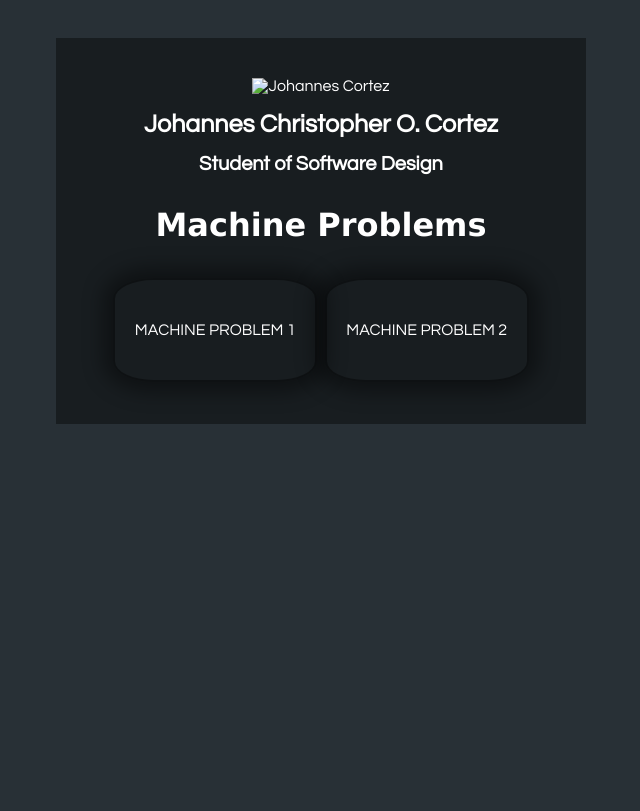
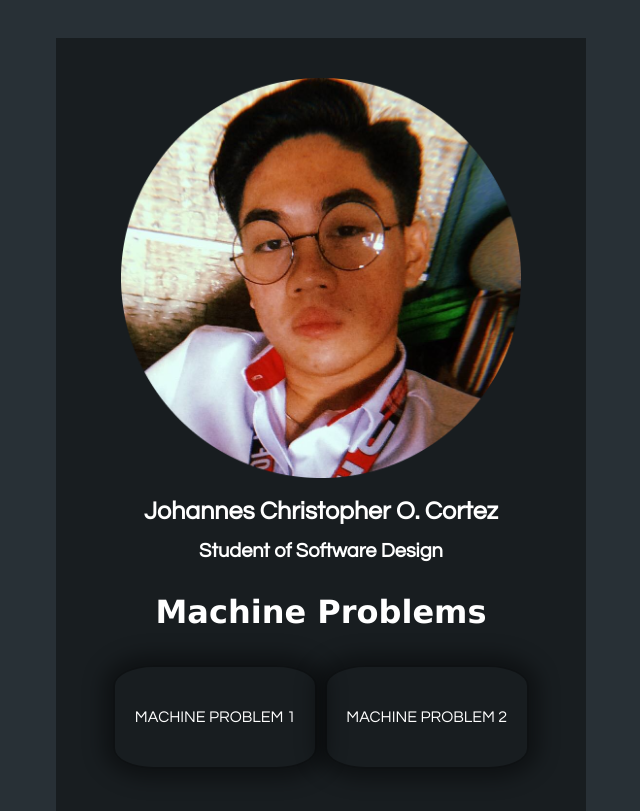
Before and after one commit to jcorteeeeez/cortezncp3106, a plain HTML site: page index.html in a window 1280 px wide. Shown: the whole page, without its empty margins (319-959 px from the left). Drawn offline with Linux system fonts and the light colour scheme.

Commit message:
Update index.html
Updated the picture

```diff
--- a/index.html
+++ b/index.html
@@ -14,7 +14,7 @@
 
 <body>
     <div class="profile">
-        <img src="../Bionote/jcortez.jpg" alt="Johannes Cortez" class="box-img" height="400" width="400">
+        <img src="https://jcorteeeeez.github.io/cortezncp3106/jcortez.jpg" alt="Johannes Cortez" class="box-img" height="400" width="400">
         <h1>Johannes Christopher O. Cortez</h1>
         <h2>Student of Software Design</h2>
         <h3>Machine Problems</h3>
```
